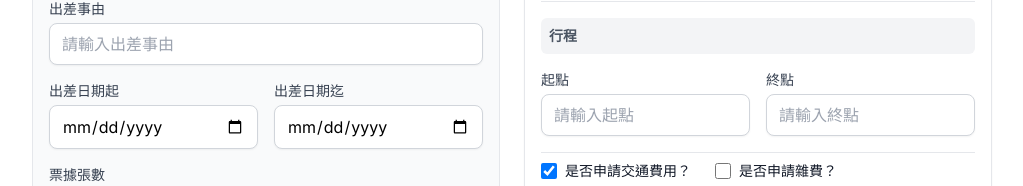
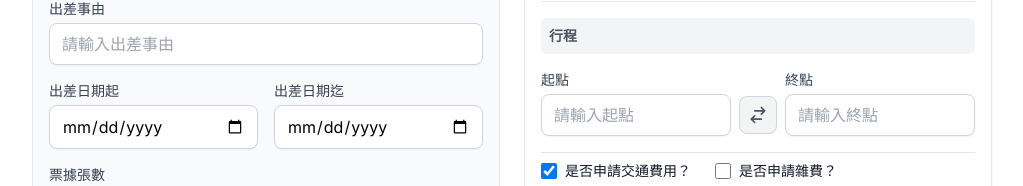
Before and after one commit to kindnesspm-sketch/BusinesstravelEXP, a plain HTML site: page index.html in a window 1280 px wide. Shown: the part 244-430 px from the top of the page, without its empty margins (128-1151 px from the left). Drawn offline with nearby package versions, Linux system fonts and the light colour scheme.

Commit message:
地點交換功能

```diff
--- a/index.html
+++ b/index.html
@@ -265,13 +265,22 @@
 
                         <div id="out-of-county-section" class="space-y-4 pt-4 border-t border-gray-200">
                             <p class="text-sm font-bold text-gray-600 bg-gray-100 p-2 rounded-md">行程</p>
-                            <div class="grid grid-cols-2 gap-4">
-                                <div>
+                            <div class="flex items-end gap-2">
+                                <div class="flex-1">
                                     <label for="start2" class="block text-sm font-medium text-gray-700 mb-1">起點</label>
                                     <input type="text" id="start2" placeholder="請輸入起點"
                                         class="w-full px-3 py-2 border border-gray-300 rounded-lg shadow-sm focus:outline-none focus:ring-2 focus:ring-blue-500">
                                 </div>
-                                <div>
+                                <button type="button" onclick="swapPoints()"
+                                    class="mb-[2px] p-2 bg-gray-100 hover:bg-gray-200 rounded-lg border border-gray-300 transition-colors"
+                                    title="互換起訖點">
+                                    <svg xmlns="http://www.w3.org/2000/svg" class="h-5 w-5 text-gray-600" fill="none"
+                                        viewBox="0 0 24 24" stroke="currentColor">
+                                        <path stroke-linecap="round" stroke-linejoin="round" stroke-width="2"
+                                            d="M8 7h12m0 0l-4-4m4 4l-4 4m0 6H4m0 0l4 4m-4-4l4-4" />
+                                    </svg>
+                                </button>
+                                <div class="flex-1">
                                     <label for="end2" class="block text-sm font-medium text-gray-700 mb-1">終點</label>
                                     <input type="text" id="end2" placeholder="請輸入終點"
                                         class="w-full px-3 py-2 border border-gray-300 rounded-lg shadow-sm focus:outline-none focus:ring-2 focus:ring-blue-500">
@@ -705,6 +714,14 @@
 
 
 
+
+        function swapPoints() {
+            const startInput = document.getElementById('start2');
+            const endInput = document.getElementById('end2');
+            const temp = startInput.value;
+            startInput.value = endInput.value;
+            endInput.value = temp;
+        }
 
         async function calculateRoute() {
             showError('');
```
